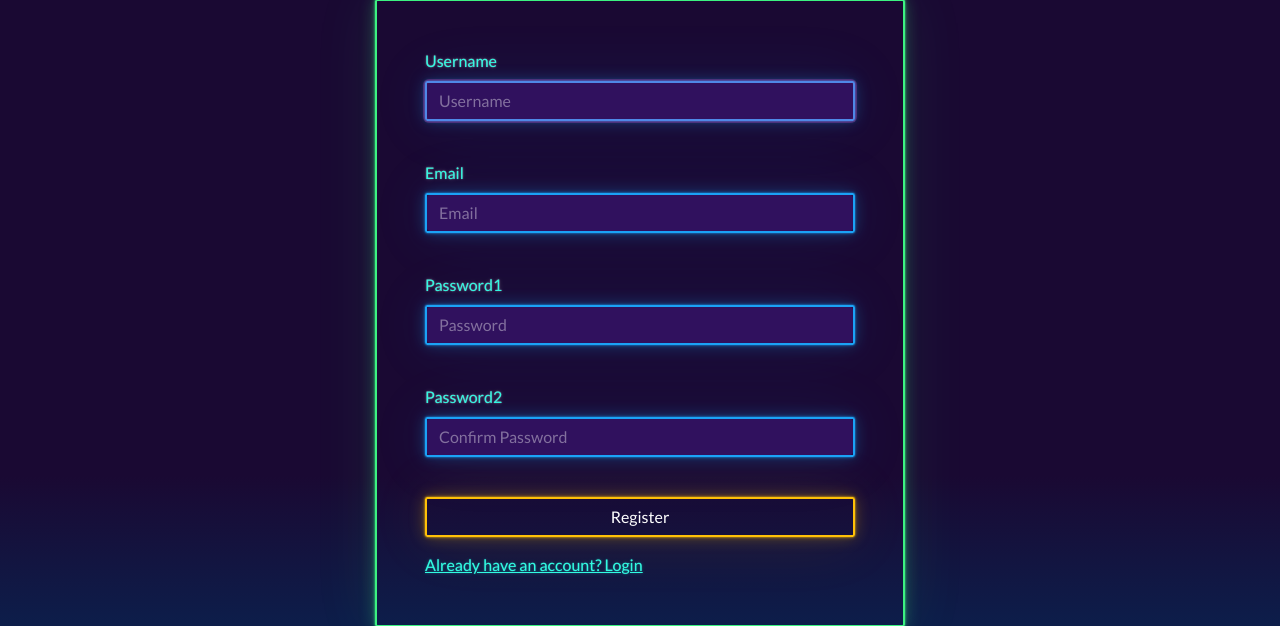
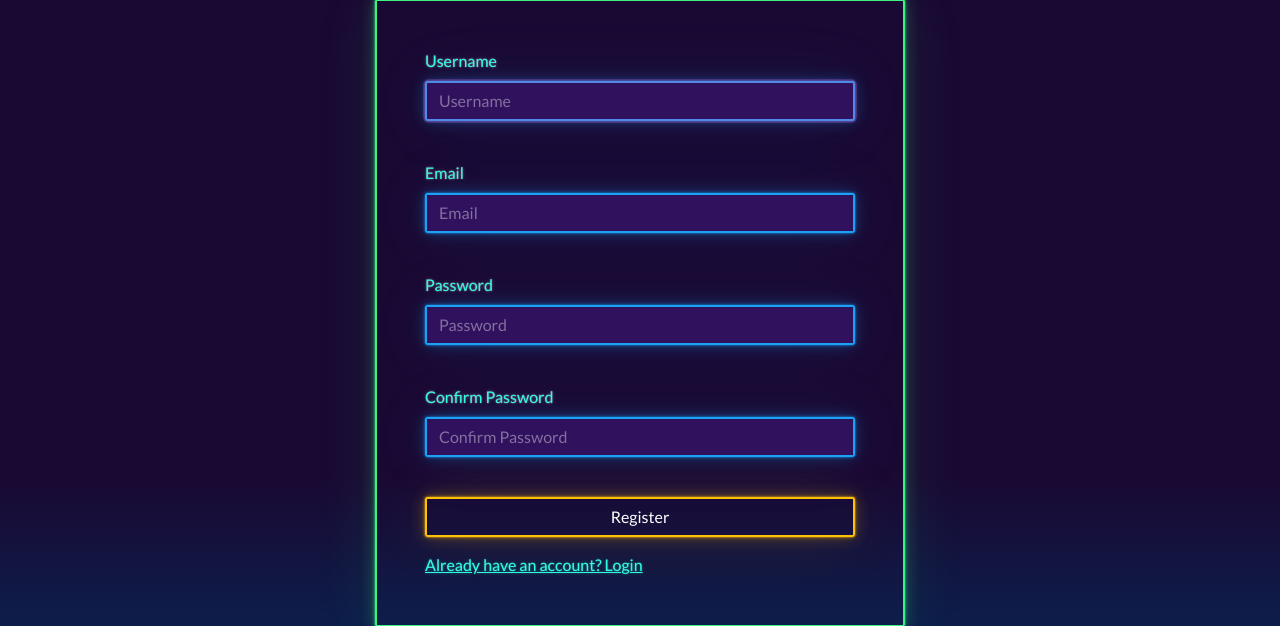
Before and after one commit to nidhish17/Todo_web_app, a Django app: page /register in a window 1280 px wide. Shown: the part 159-785 px from the top of the page. Run offline with Django 4.2, Linux system fonts and the light colour scheme; some libraries are stand-ins or nearby versions.

Commit message:
Procfile

```diff
--- a/todo/todoapp/templates/todo/login.html
+++ b/todo/todoapp/templates/todo/login.html
@@ -34,7 +34,7 @@
                     {% csrf_token %}
                     <div class="card border-success m-2 p-5">
                         <label for="{{ login_form.username.id }}"
-                               class="form-label">Create Password</label>
+                               class="form-label">Username</label>
                         <div class="card border-info">
                             {{ login_form.username }}
                         </div>
--- a/todo/todoapp/templates/todo/register.html
+++ b/todo/todoapp/templates/todo/register.html
@@ -47,14 +47,14 @@
                         <br>
 
                         <label for="{{ register_form.password1.id }}"
-                               class="form-label mt-3">{{ register_form.password1.label }}</label>
+                               class="form-label mt-3">Password</label>
                         <div class="card border-info">
                             {{ register_form.password1 }}
                         </div>
                         <br>
 
                         <label for="{{ register_form.password2.id }}"
-                               class="form-label mt-3">{{ register_form.password2.label }}</label>
+                               class="form-label mt-3">Confirm Password</label>
                         <div class="card border-info">
                             {{ register_form.password2 }}
                         </div>
```
